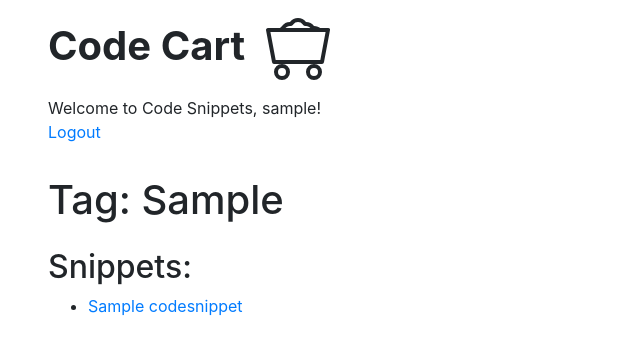
After one commit to bennyD2323/Momentum-DjangoFromScratch, a Django app: a page that uses templates/base.html in a window 1280 px wide. The commit adds this page. Shown: the top 355 px of the page, without its empty margins (0-640 px from the left). Run offline with Django 3.2, Linux system fonts and the light colour scheme; a user stored in the database is signed in; tables that the repository leaves empty hold one stand-in row (values such as "Sample post"); some libraries are stand-ins or nearby versions.

Commit message:
tag functionality and some mo styling

```diff
--- a/core/models.py
+++ b/core/models.py
@@ -20,5 +20,27 @@ class CodeSnippet(models.Model):
     is_public = models.BooleanField(default=True)
     parent = models.ForeignKey(to='self', on_delete=models.SET_NULL, related_name="children", null=True, blank=True)
 
+    def get_tag_names(self):
+        tag_names = []
+        for tag in self.tags.all():
+            tag_names.append(tag.tag)
+        return " ".join(tag_names)
+
+    def set_tag_names(self, tag_names):
+        tag_names = tag_names.split()
+        tags = []
+        for tag_name in tag_names:
+            tag = Tag.objects.filter(tag=tag_name).first()
+            if tag is None:
+                tag = Tag.objects.create(tag=tag_name)
+            tags.append(tag)
+        self.tags.set(tags)
+
+
+
+
+
+
+
     def __str__(self):
         return self.title
--- a/core/views.py
+++ b/core/views.py
@@ -1,7 +1,6 @@
 from django.shortcuts import render, redirect, get_object_or_404
 from django.contrib.auth.decorators import login_required
-from .models import CodeSnippet
-from .models import Tag
+from .models import CodeSnippet, Tag
 from .forms import CodeSnippetForm
 
 # Create your views here.
@@ -31,7 +30,8 @@ def add_snippet(request):
             snippet = form.save(commit=False)
             snippet.user = request.user
             snippet.save()
-        return redirect(to='display_a_snippet', snippet_pk=snippet.pk)
+            snippet.set_tag_names(form.cleaned_data['tag_names'])
+            return redirect(to='display_a_snippet', snippet_pk=snippet.pk)
     else:
         form = CodeSnippetForm()
     return render(request, 'snippets/add_snippet.html', {"form": form})
@@ -44,9 +44,10 @@ def edit_snippet(request, snippet_pk):
         form = CodeSnippetForm(instance=snippet, data=request.POST)
         if form.is_valid():
             snippet=form.save()
+            snippet.set_tag_names(form.cleaned_data['tag_names'])
             return redirect(to="display_a_snippet", snippet_pk=snippet.pk)
     else:
-        form=CodeSnippetForm(instance=snippet)
+        form = CodeSnippetForm(instance=snippet, initial={"tag_names": snippet.get_tag_names()})
 
     return render(request, "snippets/edit_snippet.html", {"form":form, "snippet":snippet})
 
@@ -58,3 +59,9 @@ def delete_snippet(request, snippet_pk):
         snippet.delete()
         return redirect(to='display_snippets')
     return render(request, 'snippets/delete_snippet.html', {"snippet":snippet})
+
+@login_required
+def show_tag(request, tag_name):
+    tag = get_object_or_404(Tag, tag=tag_name)
+    snippets = tag.snippets.filter(user=request.user)
+    return render(request, "snippets/show_tag.html", {"tag":tag, "snippets":snippets})
--- a/scratchDjango/urls.py
+++ b/scratchDjango/urls.py
@@ -25,6 +25,7 @@ urlpatterns = [
     path('snippets/<int:snippet_pk>/edit_snippet', snippets_views.edit_snippet, name="edit_snippet"),
     path('snippets/<int:snippet_pk>/delete_snippet', snippets_views.delete_snippet, name="delete_snippet"),
     path('snippets/<int:snippet_pk>/display_a_snippet', snippets_views.display_a_snippet, name="display_a_snippet"),
+    path('snippets/<str:tag_name>/', snippets_views.show_tag, name='show_tag'),
     path('snippets/add_snippet', snippets_views.add_snippet, name="add_snippet"),
     path('admin/', admin.site.urls),
     path('accounts/', include('registration.backends.simple.urls')),
--- a/templates/base.html
+++ b/templates/base.html
@@ -10,8 +10,12 @@
 </head>
 
 <body>
-    <div class="pl-5 mb-3 pb-3 bg-danger">
-    <h1 class="font-weight-bold">Code Snippets</h1>
+    <div class="pl-5 mb-3 mt-3 pb-3">
+    <h1 class="d-inline-block mb-3 font-weight-bold">Code Cart</h1>
+    <svg class="ml-3 mb-3 bi bi-minecart-loaded" width="4em" height="4em" viewBox="0 0 16 16" fill="currentColor" xmlns="http://www.w3.org/2000/svg">
+        <path fill-rule="evenodd" d="M4 15a1 1 0 1 0 0-2 1 1 0 0 0 0 2zm0 1a2 2 0 1 0 0-4 2 2 0 0 0 0 4zm8-1a1 1 0 1 0 0-2 1 1 0 0 0 0 2zm0 1a2 2 0 1 0 0-4 2 2 0 0 0 0 4zM.115 3.18A.5.5 0 0 1 .5 3h15a.5.5 0 0 1 .491.592l-1.5 8A.5.5 0 0 1 14 12H2a.5.5 0 0 1-.491-.408l-1.5-8a.5.5 0 0 1 .106-.411zm.987.82l1.313 7h11.17l1.313-7H1.102z"/>
+        <path fill-rule="evenodd" d="M6 1.5a2.498 2.498 0 0 1 4 0c.818 0 1.545.394 2 1 .67 0 1.28.265 1.729.694l-.692.722A1.493 1.493 0 0 0 12 3.5c-.314 0-.611-.15-.8-.4-.274-.365-.71-.6-1.2-.6-.314 0-.611-.15-.8-.4a1.497 1.497 0 0 0-2.4 0c-.189.25-.486.4-.8.4-.507 0-.955.251-1.228.638a2.65 2.65 0 0 1-.634.634 1.511 1.511 0 0 0-.263.236l-.75-.662a2.5 2.5 0 0 1 .437-.391 1.63 1.63 0 0 0 .393-.393A2.498 2.498 0 0 1 6 1.5z"/>
+      </svg>
     {% if user.is_authenticated %}
     <div class="">Welcome to Code Snippets, {{ user.username }}!</div>
     <a href="{% url 'auth_logout' %}">Logout</a>
--- a/templates/snippets/add_snippet.html
+++ b/templates/snippets/add_snippet.html
@@ -3,7 +3,6 @@
 {% block content %}
     <div class="ml-5 pt-2 font-weight-bold">
     <p>Adda new freakin snippet, bro!</p>
-
     <form action="{% url 'add_snippet' %}" method="POST">
 {% csrf_token %}
 {{ form.as_p }}
--- a/templates/snippets/edit_snippet.html
+++ b/templates/snippets/edit_snippet.html
@@ -1,16 +1,14 @@
 {% extends "base.html" %}
 
 {% block content%}
-<div class="ml-5 font-weight-bold">
+    <div class="ml-5 font-weight-bold">
     <form action="{% url 'edit_snippet' snippet_pk=snippet.pk %}" method=POST>
 {% csrf_token %}
 {{ form.as_p }}
-
-</div>
+    </div>
     <div class="ml-5 pb-2 ">
     <button type='submit'>Edit this Snippet!</button>
     </form>
     </div>
-    </div>
     <a class= "ml-5 pb-5 font-weight-bold" href="{% url 'display_a_snippet' snippet_pk=snippet.pk %}">Back to this Snippet</a>
 {% endblock %}
--- /dev/null
+++ b/templates/snippets/show_tag.html
@@ -0,0 +1,17 @@
+{% extends "base.html" %}
+
+
+{% block content %}
+<div class="ml-5">
+<h1 class="mb-4"> Tag: {{ tag }}</h1>
+
+<h2> Snippets:</h2>
+
+<ul>
+    {% for snippet in snippets.all %}
+        <li><a href="{% url 'display_a_snippet' snippet_pk=snippet.pk %}">{{ snippet.title }}</a></li>
+
+    {% endfor %}
+</ul>
+</div>
+{% endblock %}
```
Also changed, not shown: core/forms.py (+7 -0 lines), templates/snippets/delete_snippet.html (+4 -4 lines), templates/snippets/display_a_snippet.html (+20 -9 lines), templates/snippets/display_snippets.html (+4 -3 lines). Lines whose indentation alone changed are shown as unchanged.
